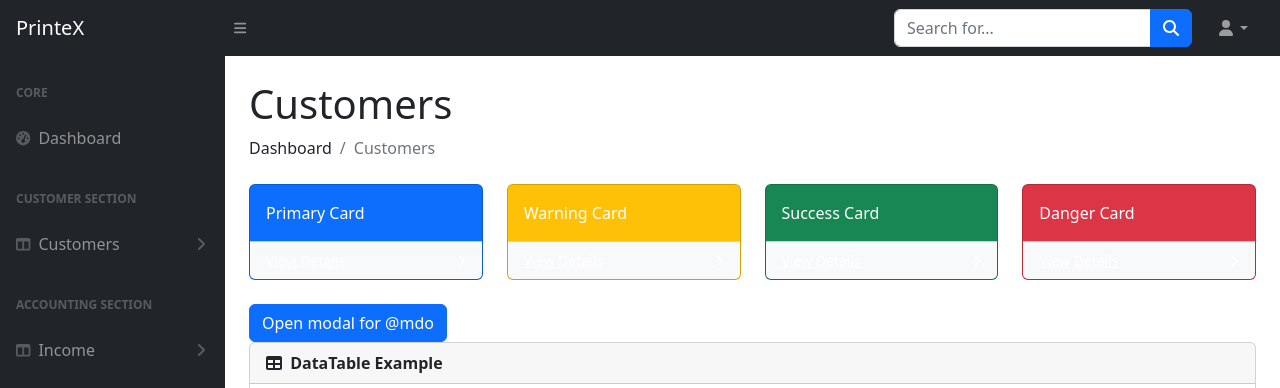
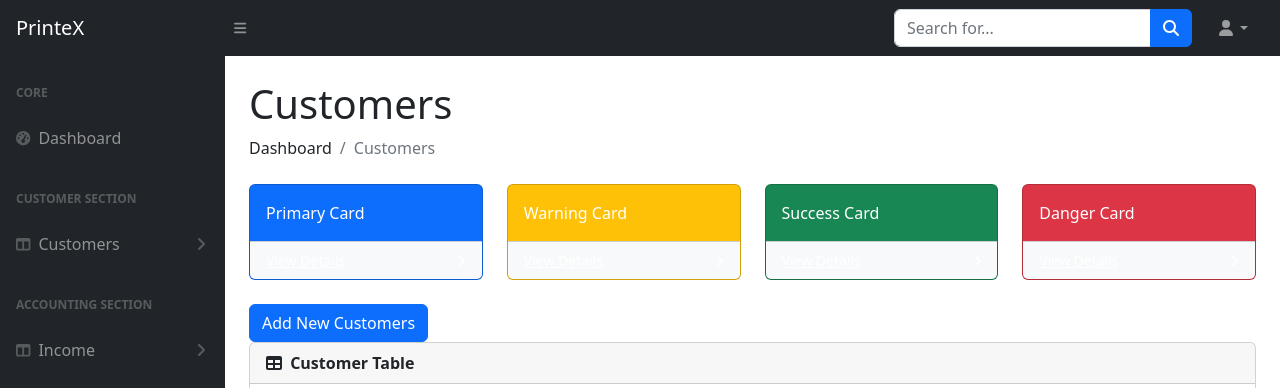
Before and after one commit to raihantusher/normerp-printext, a Django app: page /dash/customers/ in a window 1280 px wide. Shown: the top 388 px of the page. Run offline with Django 5.2, Linux system fonts and the light colour scheme; data comes from the database, SQL or seed files in the repository; some libraries are stand-ins or nearby versions.

Commit message:
fix error

```diff
--- a/templates/backend/customer/home.html
+++ b/templates/backend/customer/home.html
@@ -48,13 +48,13 @@
         </div>
 
         <button type="button" class="btn btn-primary" data-bs-toggle="modal" data-bs-target="#customerModal"
-                data-bs-whatever="@mdo">Open modal for @mdo
+                data-bs-whatever="@mdo">Add New Customers
         </button>
 
         <div class="card mb-4">
             <div class="card-header">
                 <i class="fas fa-table me-1"></i>
-                DataTable Example
+                Customer Table
             </div>
             <div class="card-body">
                 <table id="customerTable">
@@ -265,9 +265,12 @@
               document.addEventListener('click', function(e) {
                 if (e.target.classList.contains('edit-btn')) {
                   const rowID = e.target.getAttribute('data-id');
-                  const rowData = dataTable.data.data[rowIndex];
-                  console.log(rowID)
+                  const rowData = dataTable.data.data[rowID];
+
+                  //console.log(rowID)
                   //openEditModal(rowData, rowIndex);
+                  // If you need to sync with server:
+
                 }
 
                 if (e.target.classList.contains('delete-btn')) {
@@ -302,6 +305,7 @@
                       price_per_meter: $('#price_per_meter').val(),
                       remarks: $('#remarks').val(),
                     };
+                    console.log(formData)
 
                     // Send POST request
                     $.ajax({
@@ -312,7 +316,7 @@
                           //  'X-Custom-Header': 'value'
                        //},
                       data: formData,
-                       //data: JSON.stringify(formData),
+                      //data: JSON.stringify(formData),
                       success: function(response) {
                         console.log('Success:', response);
                           makeEmptyForm();
@@ -332,4 +336,10 @@
 
     });
 </script>
+
+
 {% endblock %}
+
+{% block chartjs %}
+
+{% endblock %}
```
